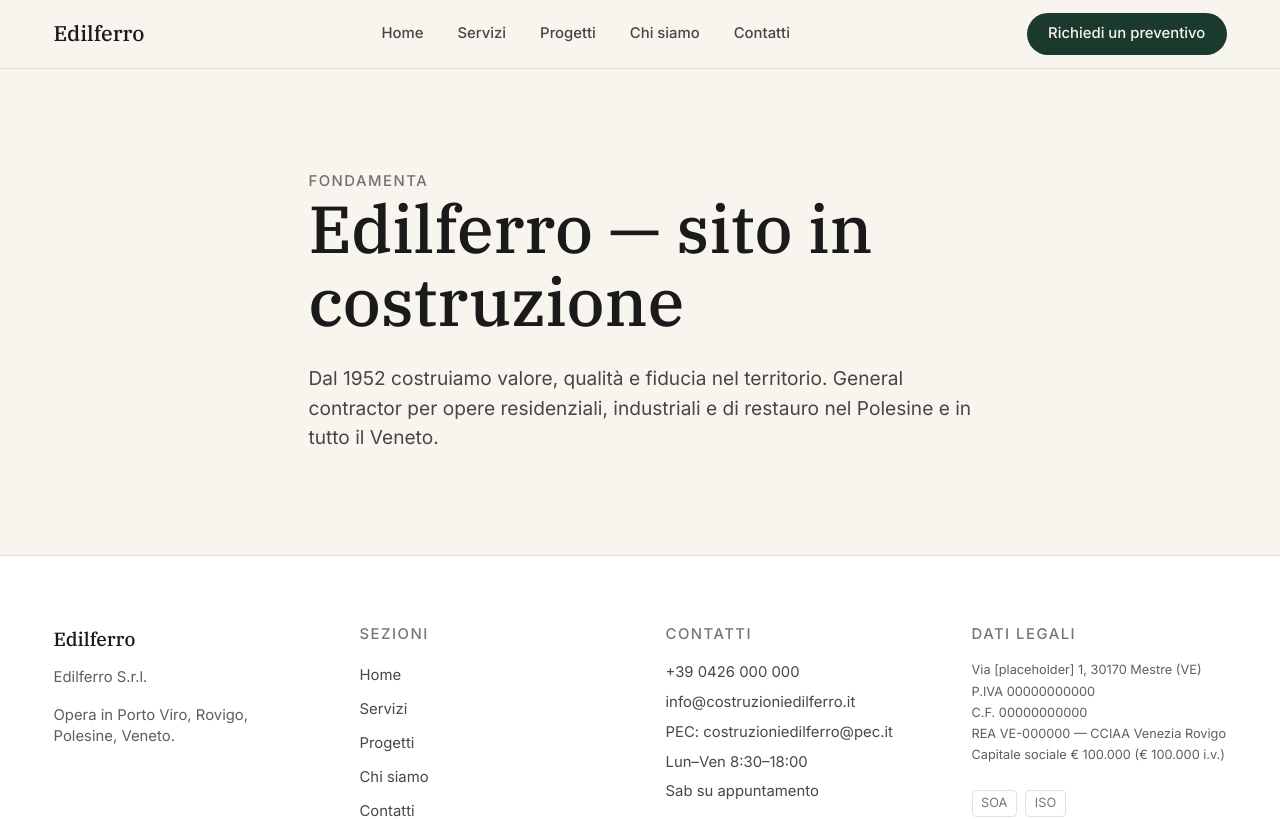
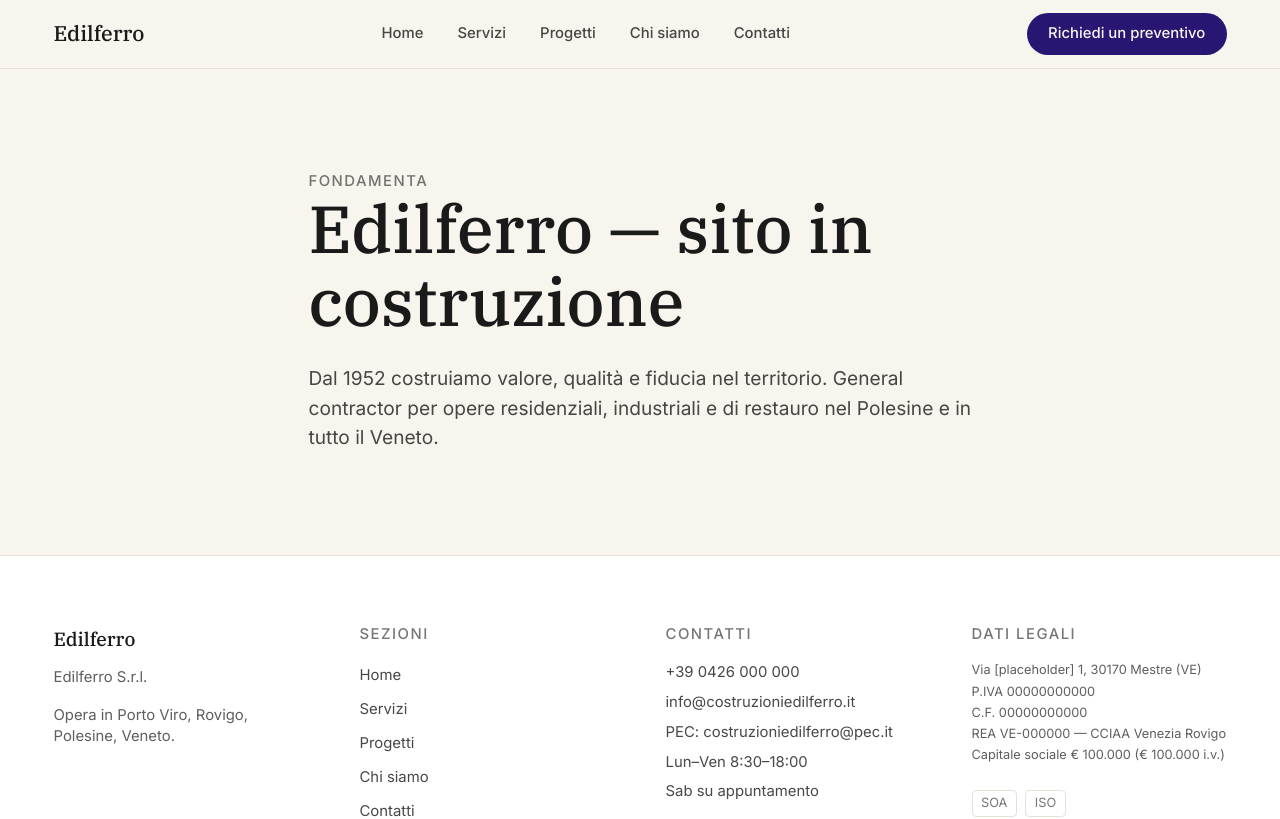
Before and after one commit to holyferro/costruzioniedilferro, a Next.js app: page / in a window 1280 px wide. Shown: the top 819 px of the page. Built offline with nearby package versions, Linux system fonts and the light colour scheme; no server answers.

Commit message:
revert: ripristina --color-brand #291572 (blu istituzionale)
Co-Authored-By: Claude Sonnet 4.6 <noreply@anthropic.com>

```diff
--- a/app/globals.css
+++ b/app/globals.css
@@ -7,7 +7,7 @@
 :root {
   --color-ink: #1a1a1a; /* D-01 — titles, body, UI structure */
   --color-panna: #f8f5ee; /* D-02 — default background */
-  --color-brand: #1b3a2e; /* D-03 — verde scuro istituzionale, CTA fills, accent */
+  --color-brand: #291572; /* D-03 — CTA fills, accent (FILL ONLY — see D-06) */
 
   /* Support neutrals (minimal per D-04) */
   --color-border: #e6e1d6; /* hairline on panna */
--- a/scripts/check-contrast.mjs
+++ b/scripts/check-contrast.mjs
@@ -8,7 +8,7 @@ import process from "node:process";
 
 const INK = "#1A1A1A"; // D-01
 const PANNA = "#F8F5EE"; // D-02
-const BRAND = "#1B3A2E"; // D-03 — verde scuro istituzionale
+const BRAND = "#291572"; // D-03
 const SURFACE = "#FFFFFF"; // neutral white card
 
 const AA = 4.5; // WCAG 2.1 AA for normal text
```
